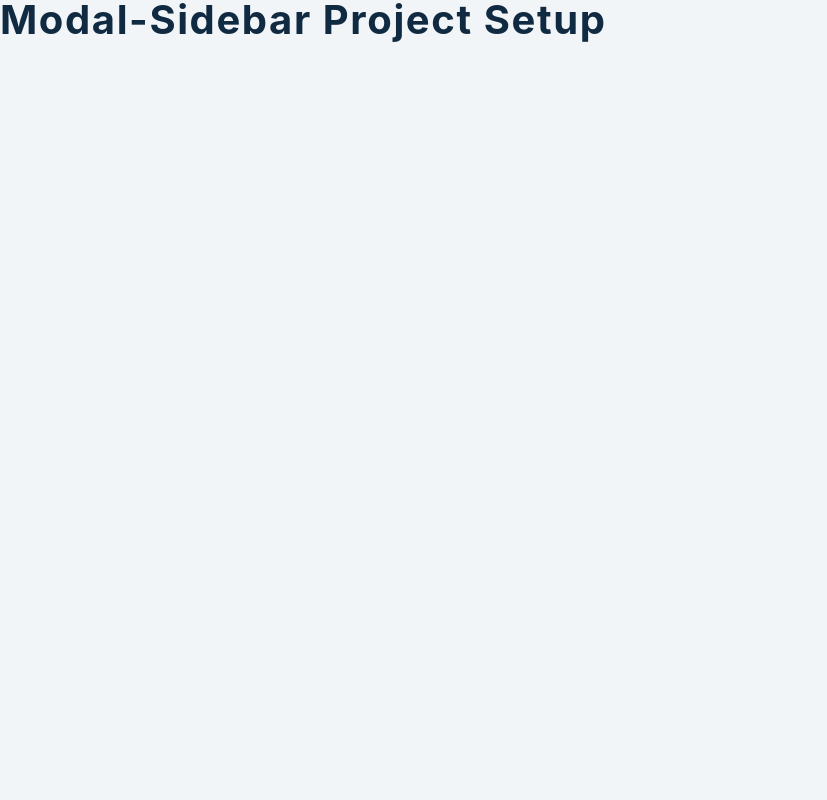
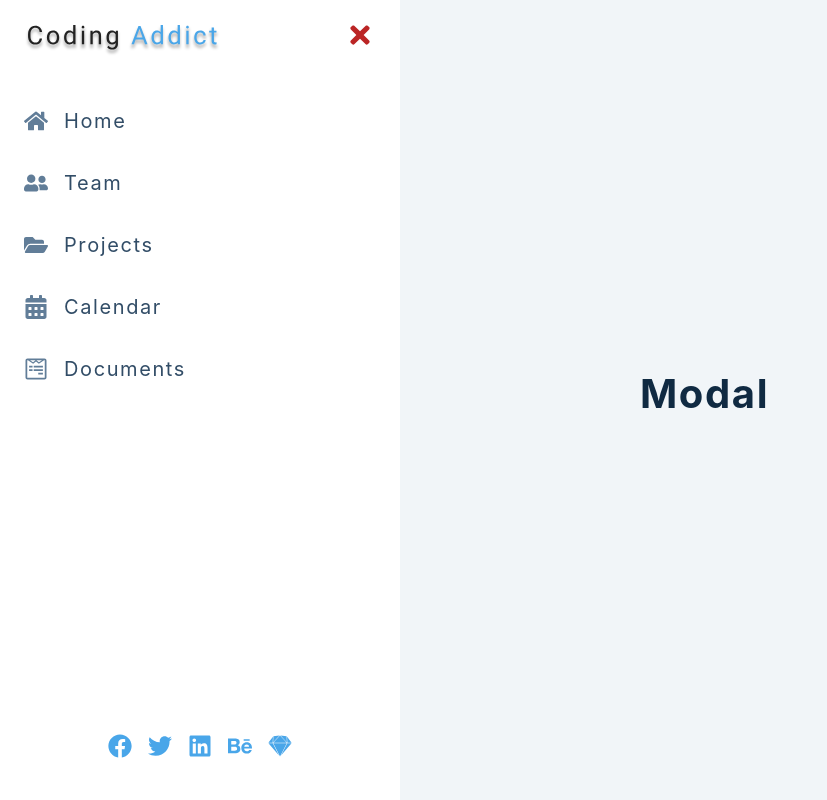
Before and after one commit to Crossroads30/sidebar-modal-react-app, a React (Vite) app: page / in a window 1280 px wide. Shown: the whole page, without its empty margins (0-827 px from the left). Built offline with nearby package versions, Linux system fonts and the light colour scheme.

Commit message:
feat: add sidebar structure

```diff
--- a/src/App.jsx
+++ b/src/App.jsx
@@ -3,11 +3,17 @@
 import Sidebar from './Sidebar'
 import Home from './Home'
 function App() {
-  return (
-    <>
-      <h2>modal-sidebar project setup</h2>
-    </>
-  )
+	return (
+		<main>
+			<Home />
+			<section className='section'>
+				<Sidebar />
+			</section>
+			<section className='section'>
+				<Modal />
+			</section>
+		</main>
+	)
 }
 
 export default App
--- a/src/Home.jsx
+++ b/src/Home.jsx
@@ -2,7 +2,13 @@
 import { FaBars } from 'react-icons/fa'
 
 const Home = () => {
-  return <h2>home component</h2>
+  return (
+		<div className='sidebar-toggle'>
+			<button className='sidebar-toggle'>
+				<FaBars />
+			</button>
+		</div>
+	)
 }
 
 export default Home
--- a/src/Sidebar.jsx
+++ b/src/Sidebar.jsx
@@ -4,7 +4,39 @@
 import { social, links } from './data'
 
 const Sidebar = () => {
-  return <h2>sidebar</h2>
+	return (
+		<div className='sidebar show-sidebar'>
+			<div className='sidebar-header'>
+				<img className='logo' src={logo} alt='logo' />
+				<button className='close-btn'>
+					<FaTimes />
+				</button>
+			</div>
+			<ul className='links'>
+				{links.map(link => {
+					const { id, url, text, icon } = link
+					return (
+						<li key={id}>
+							<a href={url}>
+								{icon}
+								{text}
+							</a>
+						</li>
+					)
+				})}
+			</ul>
+			<ul className='social-icons'>
+				{social.map(item => {
+					const { id, url, icon } = item
+					return (
+						<li key={id}>
+							<a href={url}>{icon}</a>
+						</li>
+					)
+				})}
+			</ul>
+		</div>
+	)
 }
 
 export default Sidebar
```
